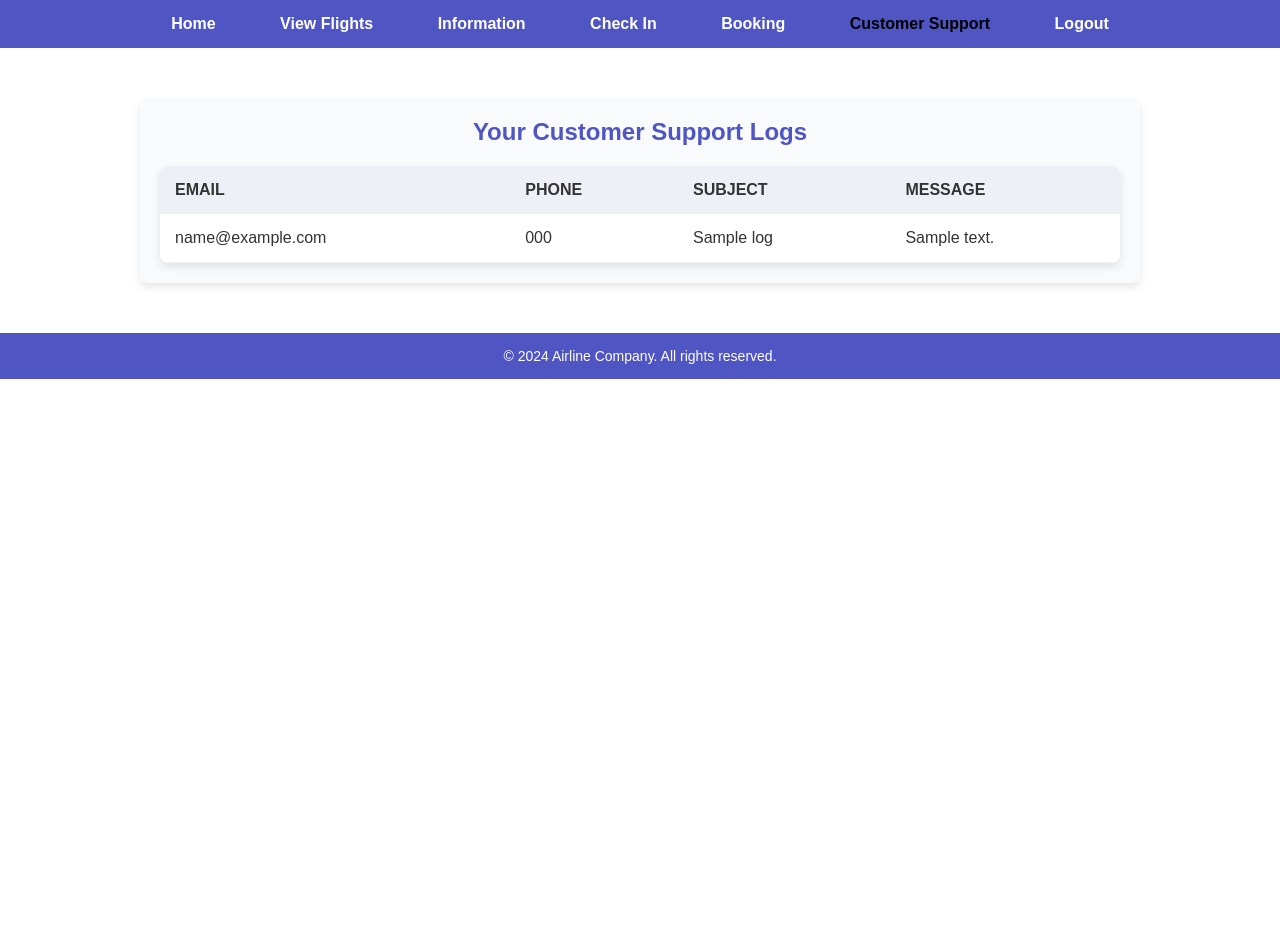
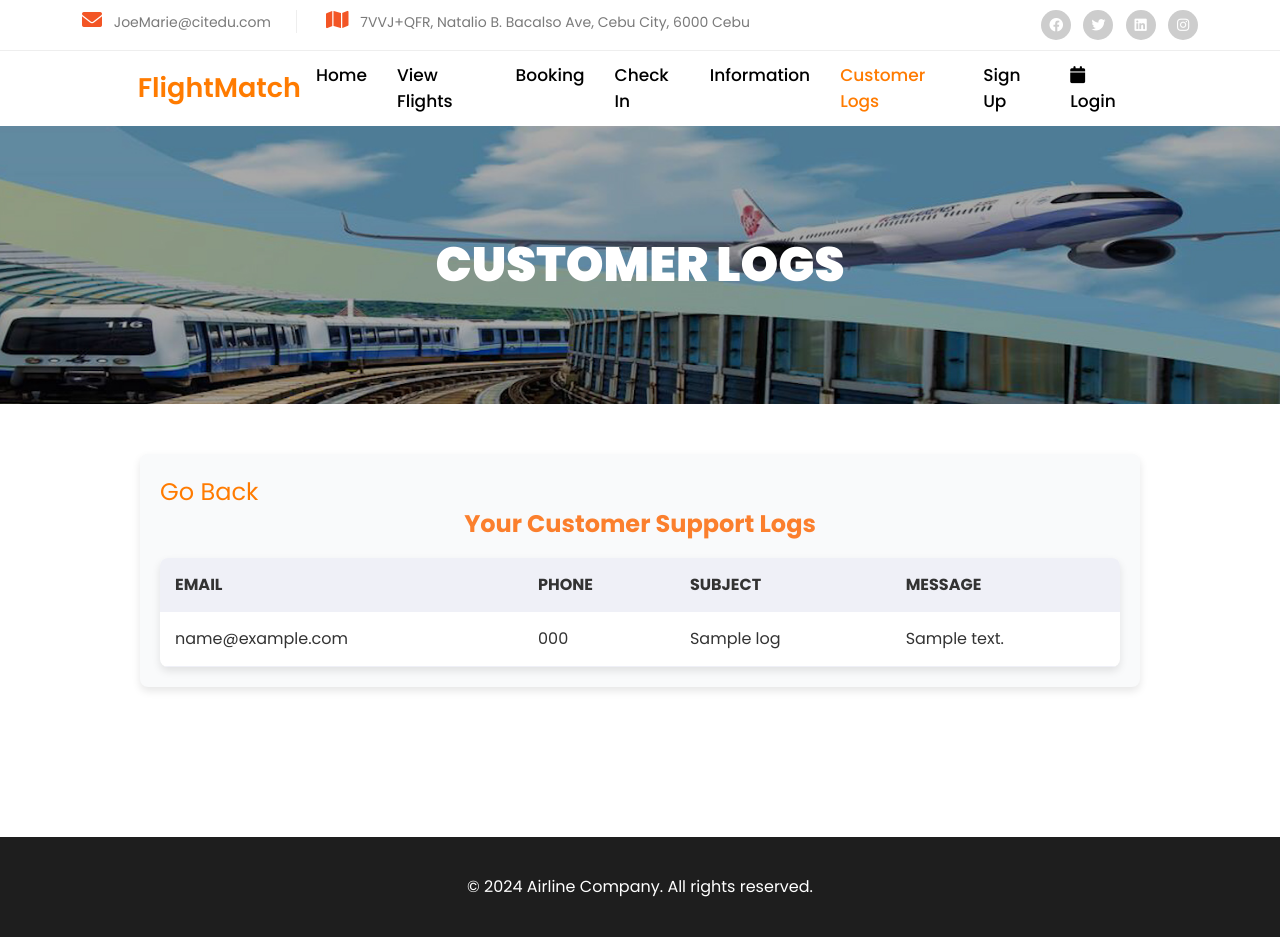
Before and after one commit to Daniel-Stephende5/IM2-Repository, a Django app: template NewDjango/myblogsite/blog/templates/customerlogs.html in a window 1280 px wide. Before the commit the page ends 379 px from the top, so only its background shows below. Run offline with Django 5.2, Linux system fonts and the light colour scheme; the template is opened without the code that fills it: most values are stand-ins (such as "Sample title", 1, 10 or a date in 2020); data that the repository does not hold is empty; parts of the project's set-up code (start-up, migrations or seed data) failed here and were passed over; some libraries are stand-ins or nearby versions.

Commit message:
Style(CustomerLogs): Redesigned The Page
I redesigned it. I think it's finished by the looks of it, tbh.

```diff
--- a/NewDjango/myblogsite/blog/static/customerlogs.css
+++ b/NewDjango/myblogsite/blog/static/customerlogs.css
@@ -1,38 +1,4 @@
-/* main.css */
-* {
-    margin: 0;
-    padding: 0;
-    box-sizing: border-box;
-    font-family: Arial, sans-serif;
-}
-
-/* Navigation Bar */
-nav {
-    background-color: #4F55C3;
-    padding: 15px 0;
-    text-align: center;
-}
-
-nav a {
-    color: white;
-    text-decoration: none;
-    margin: 0 15px;
-    font-size: 16px;
-    font-weight: bold;
-    padding: 10px 15px;
-    border-radius: 5px;
-}
-
-nav a:hover {
-    background-color: #3B47A1;
-}
-
-nav a[style] {
-    color: black;
-}
-
-/* Logs Section */
-.container {
+.logs-container {
     max-width: 1000px;
     margin: 50px auto;
     padding: 20px;
@@ -41,9 +7,9 @@ nav a[style] {
     border-radius: 8px;
 }
 
-.container h2 {
+.logs-container h2 {
     font-size: 24px;
-    color: #4F55C3;
+    color: #fb7f2d;
     margin-bottom: 20px;
     text-align: center;
 }
@@ -88,12 +54,17 @@ table td {
     border-bottom: 1px solid #EFF0F7;
 }
 
-/* Footer Styling */
-footer {
-    text-align: center;
-    padding: 15px 0;
-    background-color: #4F55C3;
-    color: white;
-    margin-top: 50px;
-    font-size: 14px;
+
+.logs-goback-text {
+    display: inline-block; /* or block */
+    font-size: 24px;
+    margin: 0;
+    padding: 0;
+    transition: all 0.3s;
 }
+
+
+ .logs-goback-text:hover {
+    transform: scale(1.05);
+    background-color: #efefef;
+ }
--- a/NewDjango/myblogsite/blog/templates/customerlogs.html
+++ b/NewDjango/myblogsite/blog/templates/customerlogs.html
@@ -10,22 +10,115 @@
       type="text/css"
       href="{% static 'customerlogs.css' %}"
     />
+    <link
+      rel="stylesheet"
+      href="{% static 'vendor/bootstrap/css/bootstrap.min.css' %}"
+    />
+
+    <!-- Django Additional CSS Files -->
+    <link rel="stylesheet" href="{% static 'assets/css/fontawesome.css' %}" />
+    <link
+      rel="stylesheet"
+      href="{% static 'assets/css/templatemo-villa-agency.css' %}"
+    />
+    <link rel="stylesheet" href="{% static 'assets/css/owl.css' %}" />
+    <link rel="stylesheet" href="{% static 'assets/css/animate.css' %}" />
+    <link rel="stylesheet" href="{% static 'assets/css/navybar.css' %}" />
+    <link rel="stylesheet" href="{% static 'assets/css/signup.css' %}" />
+    <link
+      rel="stylesheet"
+      href="https://unpkg.com/swiper@7/swiper-bundle.min.css"
+    />
+    <link
+      rel="stylesheet"
+      href="{% static 'new-design/vendor/bootstrap/css/signup.css' %}"
+    />
+    <link
+      href="https://fonts.googleapis.com/css2?family=Poppins:wght@100;200;300;400;500;600;700;800;900&display=swap"
+      rel="stylesheet"
+    />
     <title>Customer Support Logs</title>
   </head>
   <body>
-    <!-- Navigation Bar -->
-    <nav>
-      <a href="{% url 'home' %}">Home</a>
-      <a href="{% url 'flights' %}">View Flights</a>
-      <a href="{% url 'info' %}">Information</a>
-      <a href="{% url 'checkin' %}">Check In</a>
-      <a href="{% url 'booking' %}">Booking</a>
-      <a href="{% url 'contact' %}" style="color: #000">Customer Support</a>
-      <a href="{% url 'logout' %}">Logout</a>
-    </nav>
+    <div class="sub-header">
+      <div class="container">
+        <div class="row">
+          <div class="col-lg-8 col-md-8">
+            <ul class="info">
+              <li><i class="fa fa-envelope"></i> JoeMarie@citedu.com</li>
+              <li>
+                <i class="fa fa-map"></i> 7VVJ+QFR, Natalio B. Bacalso Ave, Cebu
+                City, 6000 Cebu
+              </li>
+            </ul>
+          </div>
+          <div class="col-lg-4 col-md-4">
+            <ul class="social-links">
+              <li>
+                <a href="#"><i class="fab fa-facebook"></i></a>
+              </li>
+              <li>
+                <a href="https://x.com/minthu" target="_blank"
+                  ><i class="fab fa-twitter"></i
+                ></a>
+              </li>
+              <li>
+                <a href="#"><i class="fab fa-linkedin"></i></a>
+              </li>
+              <li>
+                <a href="#"><i class="fab fa-instagram"></i></a>
+              </li>
+            </ul>
+          </div>
+        </div>
+      </div>
+    </div>
+    <div class="container">
+      <div class="navybar">
+        <div class="navbar66">
+          <div class="logo66"><a href="#">FlightMatch</a></div>
+          <ul class="menu66">
+            <li>
+              <a href="{% url 'home' %}">Home</a>
+            </li>
+            <li><a href="{% url 'flights' %}">View Flights</a></li>
+            <li><a href="{% url 'booking' %}">Booking</a></li>
+            <li>
+              <a href="{% url 'checkin' %}">Check In</a>
+            </li>
+            <li>
+              <a href="{% url 'info' %}">Information</a>
+            </li>
+            <li>
+              <a href="{% url 'customerlogs' %}" class="active navy-active"
+                >Customer Logs</a
+              >
+            </li>
+            <li><a href="{% url 'signup' %}">Sign Up</a></li>
+            <li>
+              <a href="{% url 'login' %}"
+                ><i class="fa fa-calendar"></i> Login</a
+              >
+            </li>
+          </ul>
+        </div>
+      </div>
+    </div>
 
+    <div class="page-heading header-text">
+      <div class="container">
+        <div class="row">
+          <div class="col-lg-12">
+            <h3>Customer Logs</h3>
+          </div>
+        </div>
+      </div>
+    </div>
     <!-- Logs Section -->
-    <div class="container">
+    <div class="logs-container">
+      <a href="{% url 'contact' %}" class="active navy-active logs-goback-text"
+        >Go Back</a
+      >
       <h2>Your Customer Support Logs</h2>
       <table>
         <thead>
```
Also changed, not shown: NewDjango/myblogsite/blog/static/assets/css/customerlogs.css (added).
